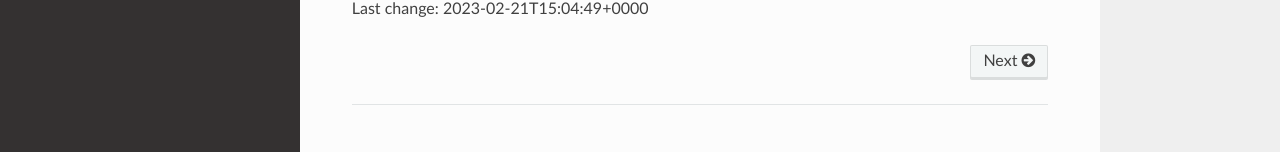
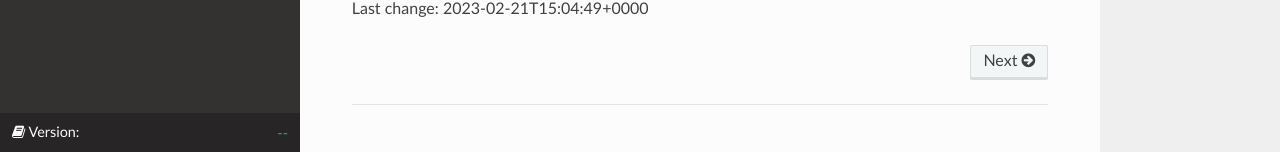
Before and after one commit to smart-energy-di/pg-se-sim, a Sphinx documentation site: the page built from docs/source/index.rst, in a window 1280 px wide and 1039 px high. Shown: the part 884-1036 px from the top of the window. Built offline with Sphinx 7.4.7 and the Read the Docs theme 2.0.0, drawn with Linux system fonts in a browser that asks for light colours; pages that are not in the unit, such as notebooks, are missing from menus.

Commit message:
multi version is not a good idea

```diff
--- a/docs/requirements.txt
+++ b/docs/requirements.txt
@@ -3,4 +3,3 @@ myst-parser
 sphinxcontrib.plantuml
 sphinx_click
 sphinx_rtd_theme
-sphinx_multiversion
--- a/docs/source/_templates/layout.html
+++ b/docs/source/_templates/layout.html
@@ -9,33 +9,34 @@ Docs. This is for local testing purposes only.
 #}
 
 {%- block footer %}
-  {%- if not READTHEDOCS and current_version %}
+  {%- if not READTHEDOCS %}
     <div class="rst-versions" data-toggle="rst-versions" role="note" aria-label="{{ _('Versions') }}">
       <span class="rst-current-version" data-toggle="rst-current-version">
         <span class="fa fa-book"> Version:</span>
-        {{ current_version.name }}
-        <span class="fa fa-caret-down"></span>
-      </span>
-      <div class="rst-other-versions">
-        <dl>
-          <dt>{{ _('Versions') }}</dt>
-          {%- if test_versions %}
-            {%- for version in test_versions %}
-            <dd><a href="#">{{ version }}</a></dd>
-            {%- endfor %}
+        {{ my_github_ref_name }}
+<!--        <span class="fa fa-caret-down"></span>-->
+<!--      </span>-->
+<!--      <div class="rst-other-versions">-->
+<!--        <dl>-->
+<!--          <dt>{{ _('Versions') }}</dt>-->
+<!--          {%- if test_versions %}-->
+<!--            {%- for version in test_versions %}-->
+<!--            <dd><a href="#">{{ version }}</a></dd>-->
+<!--            {%- endfor %}-->
 <!--          {%- else %}-->
 <!--            <dd><a href="#">latest</a></dd>-->
 <!--            <dd><a href="#">1.0</a></dd>-->
 <!--            <dd><a href="#">1.1</a></dd>-->
-          {%- endif %}
-        </dl>
+<!--          {%- endif %}-->
+<!--        </dl>-->
 <!--        <dl>-->
 <!--          <dt>{{ _('Downloads') }}</dt>-->
 <!--          <dd><a href="#">PDF</a></dd>-->
 <!--          <dd><a href="#">ePub</a></dd>-->
 <!--          <dd><a href="#">HTML</a></dd>-->
 <!--        </dl>-->
-      </div>
+<!--      </div>-->
+      </span>
     </div>
   {%- endif %}
 {%- endblock %}
--- a/docs/source/conf.py
+++ b/docs/source/conf.py
@@ -11,6 +11,8 @@ import os
 project = 'smart energy simulator'
 copyright = '2023, mleist'
 author = 'mleist'
+github_ref_name = os.getenv("GITHUB_REF_NAME", "--")
+
 
 # -- General configuration ---------------------------------------------------
 # https://www.sphinx-doc.org/en/master/usage/configuration.html#general-configuration
@@ -28,7 +30,6 @@ extensions = [
     'sphinx.ext.viewcode',
     'sphinxcontrib.plantuml',
     'sphinx.ext.autosummary',
-    'sphinx_multiversion',
     'sphinx_click',
 ]
 
@@ -61,6 +62,7 @@ html_theme_options = {
     'titles_only': False,
     'style_external_links': False,
 }
+html_context = {'my_github_ref_name': github_ref_name}
 
 autosummary_generate = True  # Turn on sphinx.ext.autosummary
 
@@ -75,31 +77,6 @@ suppress_warnings = ["myst.header"]
 
 # -- Options for todo extension ----------------------------------------------
 # https://www.sphinx-doc.org/en/master/usage/extensions/todo.html#configuration
-
 todo_include_todos = True
 
 today_fmt = '%Y-%m-%dT%H:%M:%S%z'
-
-# ----- Options sphinx-multiversion ------------------------------------------
-
-# Whitelist pattern for tags (set to None to ignore all tags)
-smv_tag_whitelist = r'^.*$'
-
-# Whitelist pattern for branches (set to None to ignore all branches)
-smv_branch_whitelist = r'^.*$'
-
-# Whitelist pattern for remotes (set to None to use local branches only)
-smv_remote_whitelist = None
-
-# Pattern for released versions
-# smv_released_pattern = r'^tags/.*$'           # Tags only
-# smv_released_pattern = r'^heads/\d+\.\d+$'    # Branches like "2.1"
-# smv_released_pattern = r'^(tags/.*|heads/\d+\.\d+)$'           # Branches like "2.1" and all tags
-# smv_released_pattern = r'^(heads|remotes/[^/]+)/(?!:main).*$'  # Everything except main branch
-
-
-# Format for versioned output directories inside the build directory
-smv_outputdir_format = '{ref.name}'
-
-# Determines whether remote or local git branches/tags are preferred if their output dirs conflict
-smv_prefer_remote_refs = False
```
